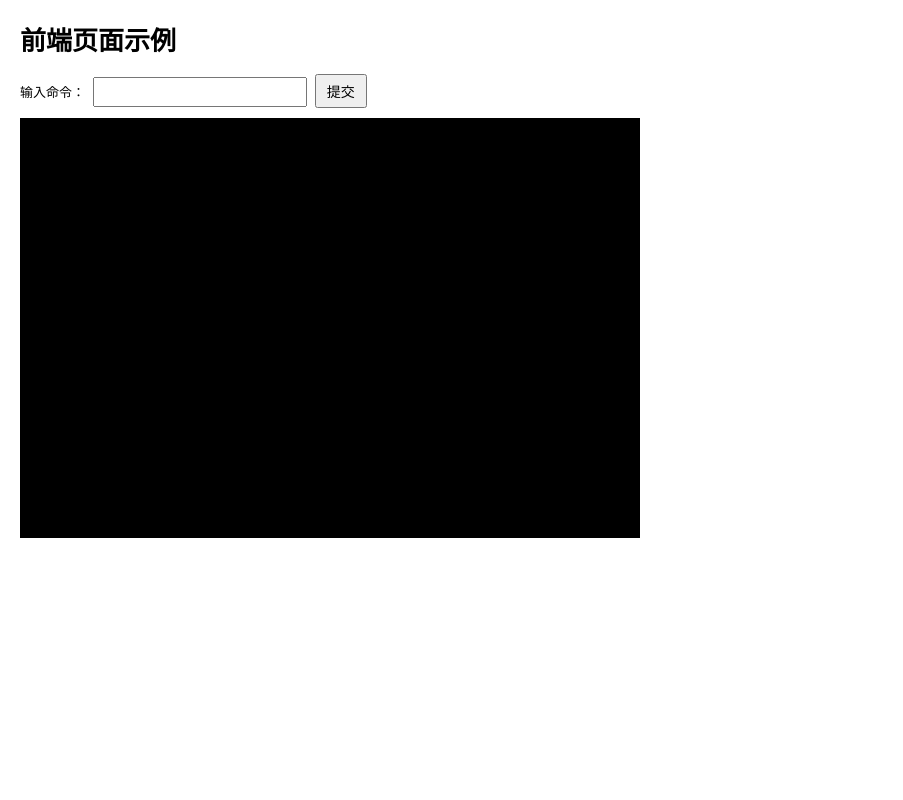
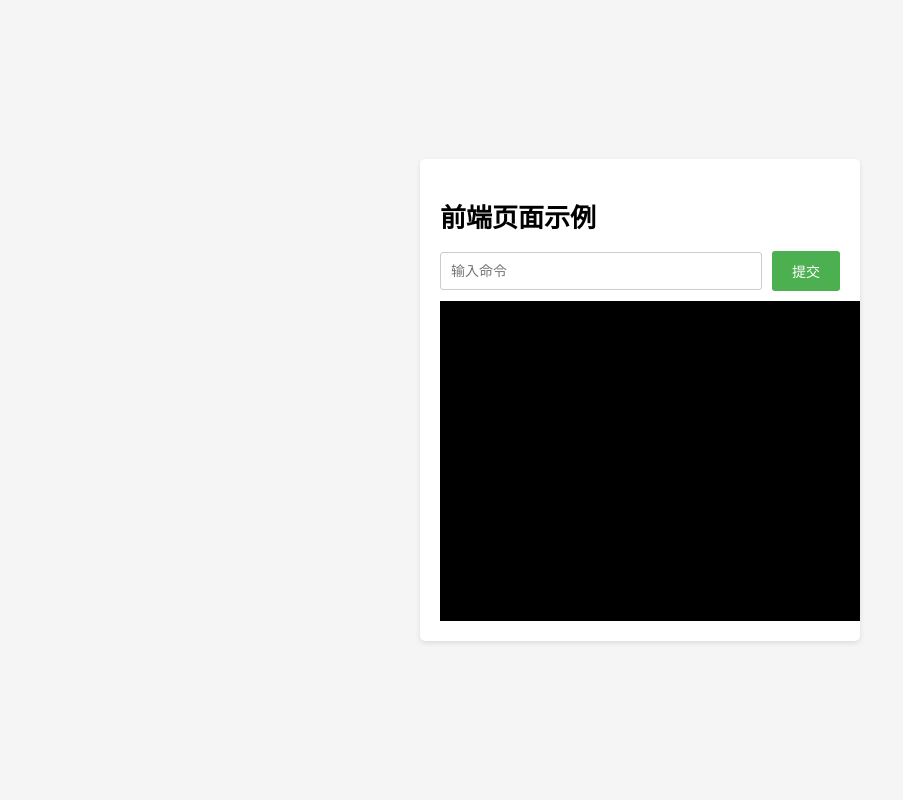
Before and after one commit to Mayi21/PythonPro, a FastAPI app: page / in a window 1280 px wide. Shown: the whole page, without its empty margins (0-903 px from the left). Run offline with FastAPI, Linux system fonts and the light colour scheme.

Commit message:
modify html and backend

```diff
--- a/frontend/templates/index.html
+++ b/frontend/templates/index.html
@@ -5,18 +5,32 @@
   <style>
     body {
       font-family: monospace;
-      margin: 20px;
+      margin: 0;
+      display: flex;
+      justify-content: center;
+      align-items: center;
+      height: 100vh;
+      background-color: #f5f5f5;
+    }
+
+    .container {
+      width: 400px;
+      padding: 20px;
+      background-color: white;
+      border-radius: 5px;
+      box-shadow: 0 2px 5px rgba(0, 0, 0, 0.1);
     }
 
     .terminal {
-      width: 600px;
-      height: 400px;
+      width: 100%;
+      height: 300px;
       background-color: black;
       color: white;
       padding: 10px;
       font-size: 14px;
       overflow: auto;
       white-space: pre;
+      margin-top: 10px;
     }
 
     .terminal::-webkit-scrollbar {
@@ -33,17 +47,27 @@
 
     .input-container {
       margin-bottom: 10px;
+      display: flex;
+      align-items: center;
     }
 
-    input[type="text"] {
-      padding: 5px;
+    .input-container input[type="text"] {
+      flex-grow: 1;
+      padding: 10px;
       font-size: 14px;
-      width: 200px;
+      border: 1px solid #ccc;
+      border-radius: 3px;
     }
 
-    button {
-      padding: 5px 10px;
+    .input-container button {
+      margin-left: 10px;
+      padding: 10px 20px;
       font-size: 14px;
+      background-color: #4caf50;
+      color: white;
+      border: none;
+      border-radius: 3px;
+      cursor: pointer;
     }
   </style>
   <script src="https://code.jquery.com/jquery-3.6.0.min.js"></script>
@@ -72,12 +96,13 @@
   </script>
 </head>
 <body>
-  <h1>前端页面示例</h1>
-  <div class="input-container">
-    <label for="inputField">输入命令：</label>
-    <input type="text" id="inputField">
-    <button id="submitButton">提交</button>
+  <div class="container">
+    <h1>前端页面示例</h1>
+    <div class="input-container">
+      <input type="text" id="inputField" placeholder="输入命令">
+      <button id="submitButton">提交</button>
+    </div>
+    <div class="terminal" id="resultField"></div>
   </div>
-  <div class="terminal" id="resultField"></div>
 </body>
 </html>
```
